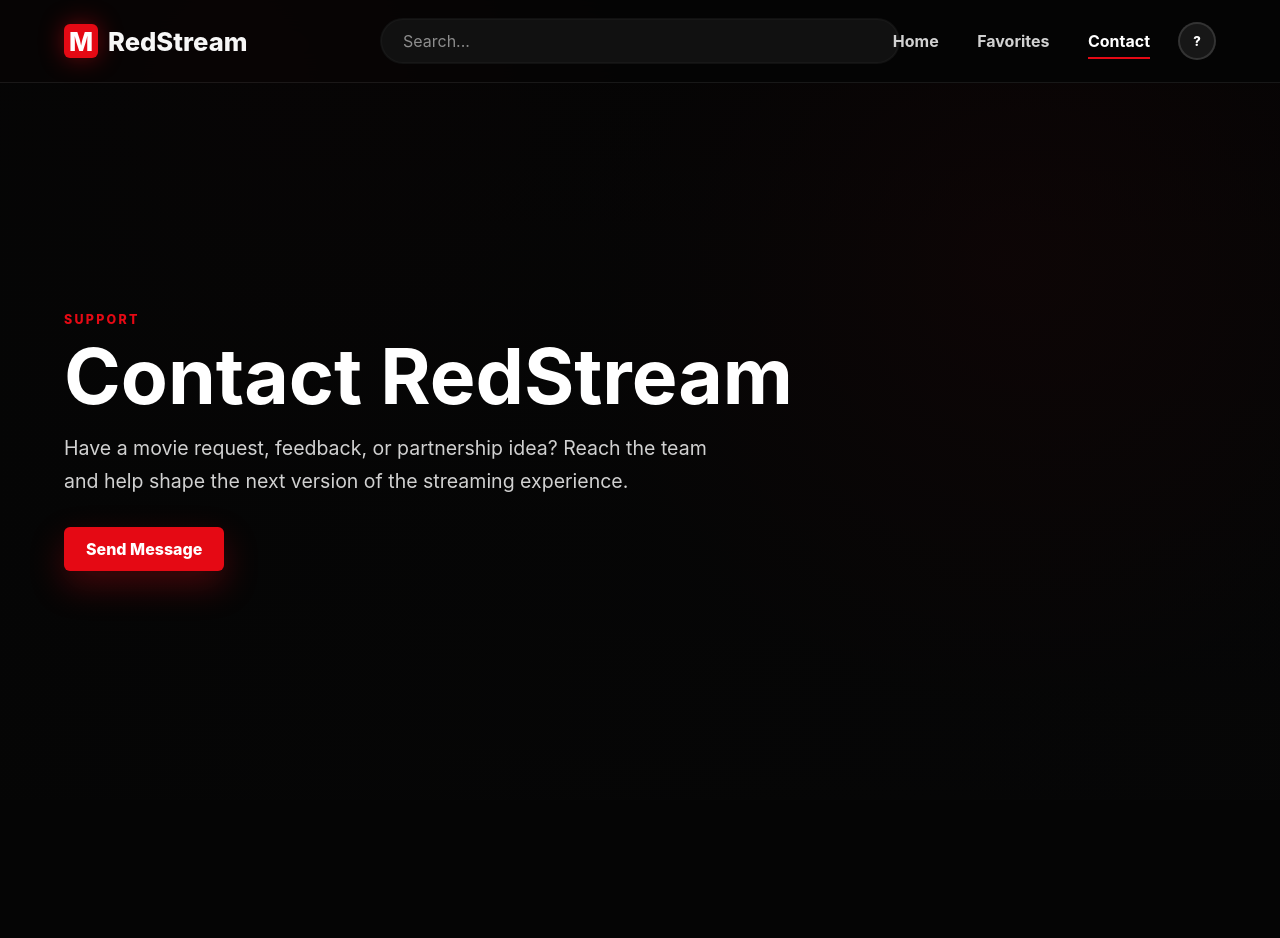
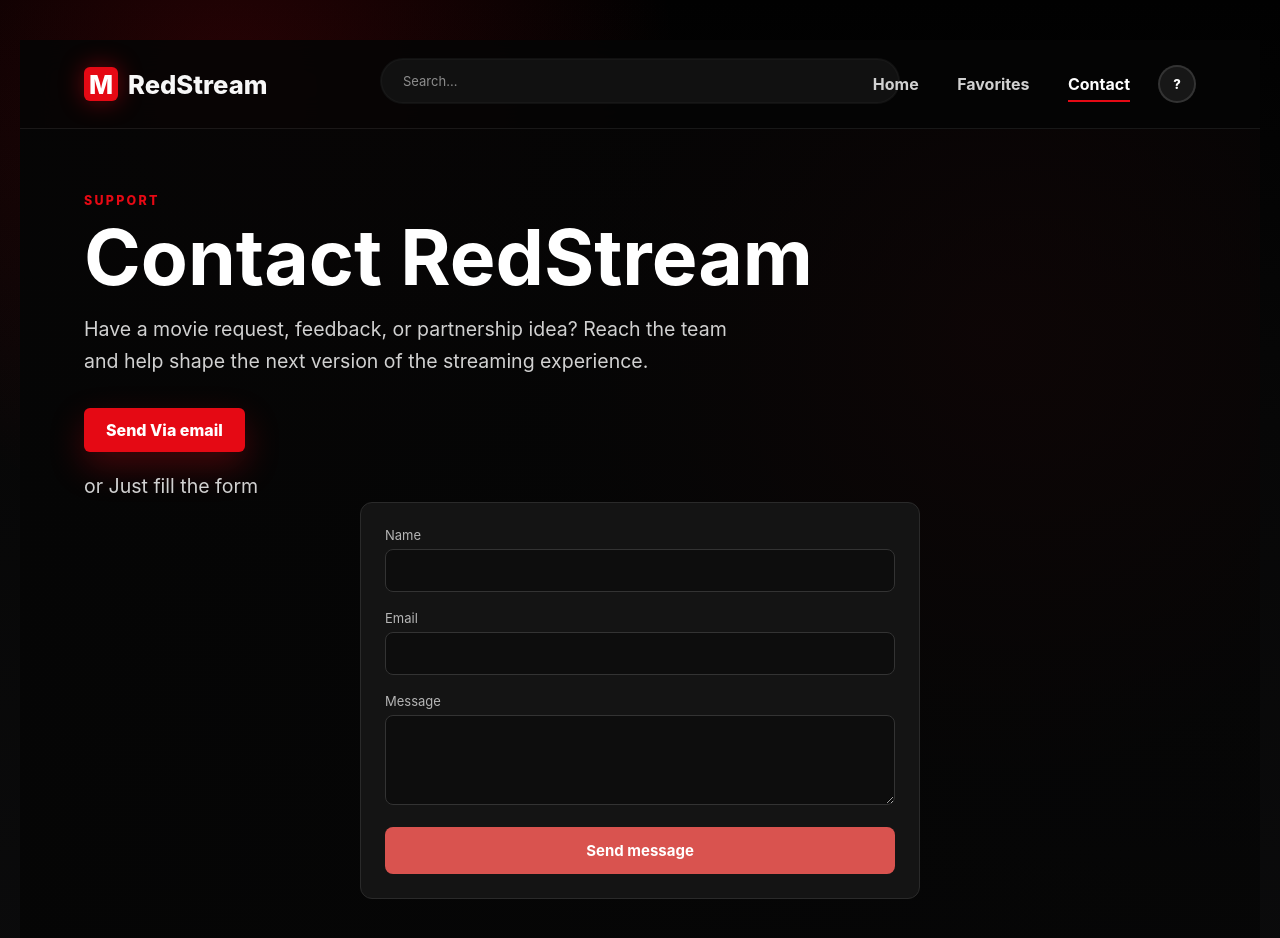
Before and after one commit to isaacydk/movie-streaming-website, a React (Vite) app in the folder movie-streaming-site/: page /contact in a window 1280 px wide. Shown: the top 938 px of the page. Before the commit the page ends 800 px from the top, so only its background shows below. Built offline with nearby package versions, Linux system fonts and the light colour scheme.

Commit message:
add additional discriptions to the player page,  fix the navigation bar and integrate Kalid's contact page

```diff
--- a/movie-streaming-site/src/components/Navbar.jsx
+++ b/movie-streaming-site/src/components/Navbar.jsx
@@ -19,7 +19,7 @@ export function Navbar({ activePage }) {
 
   return (
     <header className="navbar">
-      <Link to='/' className='brand'>
+      <Link to='/home' className='brand'>
         <span className="brand-mark">M</span>
         <span>RedStream</span>
       </Link>
@@ -30,7 +30,7 @@ export function Navbar({ activePage }) {
 
       <div className="nav-actions">
         <nav className='nav-links'>
-          <Link className={activePage === 'home' ? 'active' : ''} to='/'>Home</Link>
+          <Link className={activePage === 'home' ? 'active' : ''} to='/home'>Home</Link>
           <Link className={activePage === 'favorites' ? 'active' : ''} to='/favorites'>Favorites</Link>
           <Link className={activePage === 'contact' ? 'active' : ''} to='/contact'>Contact</Link>
         </nav>
--- /dev/null
+++ b/movie-streaming-site/src/pages/Contact.css
@@ -0,0 +1,202 @@
+/* ===== RedStream shared styles ===== */
+
+* {
+  box-sizing: border-box;
+}
+
+body {
+  margin: 0;
+  padding: 40px 20px;
+  background-color: #0d0d0d;
+  color: #e6e6e6;
+  font-family: -apple-system, "Segoe UI", Roboto, Arial, sans-serif;
+}
+
+.page {
+  max-width: 700px;
+  margin: 0 auto;
+}
+
+h1 {
+  font-size: 28px;
+  margin-bottom: 6px;
+}
+
+.subtitle {
+  color: #9a9a9a;
+  font-size: 14px;
+  margin-bottom: 30px;
+}
+
+.card {
+  width: min(100%, 560px);
+  margin: 0 auto;
+  display: block;
+  background-color: #141414;
+  border: 1px solid #2a2a2a;
+  border-radius: 12px;
+  padding: 24px;
+}
+
+.card-label {
+  font-size: 12px;
+  font-weight: bold;
+  letter-spacing: 1px;
+  color: #9a9a9a;
+  margin-bottom: 20px;
+  text-transform: uppercase;
+}
+
+label {
+  display: block;
+  font-size: 13px;
+  color: #b5b5b5;
+  margin-bottom: 6px;
+}
+
+input[type="text"],
+input[type="email"],
+textarea {
+  width: 100%;
+  background-color: #0d0d0d;
+  border: 1px solid #333;
+  border-radius: 8px;
+  padding: 12px;
+  color: #f0f0f0;
+  font-size: 14px;
+  margin-bottom: 18px;
+  font-family: inherit;
+}
+
+input:focus,
+textarea:focus {
+  outline: none;
+  border-color: #d9534f;
+}
+
+textarea {
+  min-height: 90px;
+  resize: vertical;
+}
+
+button.send-btn {
+  width: 100%;
+  background-color: #d9534f;
+  color: #ffffff;
+  border: none;
+  border-radius: 8px;
+  padding: 14px;
+  font-size: 15px;
+  font-weight: bold;
+  cursor: pointer;
+}
+
+button.send-btn:hover {
+  background-color: #c9302c;
+}
+
+/* Confirmation banner shown after sending a message */
+.confirmation {
+  display: none;
+  margin-top: 16px;
+  padding: 12px;
+  background-color: #1c3a24;
+  border: 1px solid #2e6b3e;
+  color: #8fd19e;
+  border-radius: 8px;
+  font-size: 14px;
+  text-align: center;
+}
+
+/* ===== Admin inbox ===== */
+.inbox-list {
+  display: flex;
+  flex-direction: column;
+  gap: 10px;
+}
+
+.inbox-item {
+  background-color: #1a1a1a;
+  border: 1px solid #2a2a2a;
+  border-radius: 8px;
+  padding: 14px 16px;
+  cursor: pointer;
+}
+
+.inbox-item:hover {
+  border-color: #d9534f;
+}
+
+.inbox-row {
+  display: flex;
+  justify-content: space-between;
+  align-items: baseline;
+}
+
+.inbox-name {
+  font-weight: bold;
+  font-size: 14px;
+}
+
+.inbox-time {
+  font-size: 12px;
+  color: #8a8a8a;
+  white-space: nowrap;
+}
+
+.inbox-preview {
+  font-size: 13px;
+  color: #b5b5b5;
+  margin-top: 4px;
+  white-space: nowrap;
+  overflow: hidden;
+  text-overflow: ellipsis;
+}
+
+.inbox-email {
+  font-size: 12px;
+  color: #7a7a7a;
+  margin-top: 4px;
+}
+
+.empty-inbox {
+  color: #7a7a7a;
+  font-size: 14px;
+  text-align: center;
+  padding: 30px 0;
+}
+
+.top-bar {
+  display: flex;
+  justify-content: space-between;
+  align-items: center;
+}
+
+.small-link {
+  color: #9a9a9a;
+  font-size: 13px;
+  text-decoration: none;
+  border: 1px solid #333;
+  padding: 6px 12px;
+  border-radius: 6px;
+}
+
+.small-link:hover {
+  border-color: #d9534f;
+  color: #fff;
+}
+
+.clear-btn {
+  background: none;
+  border: 1px solid #4a2222;
+  color: #d9534f;
+  padding: 6px 12px;
+  border-radius: 6px;
+  font-size: 12px;
+  cursor: pointer;
+  margin-top: 16px;
+}
+
+.clear-btn:hover {
+  background-color: #2a1414;
+}
--- a/movie-streaming-site/src/pages/Contact.jsx
+++ b/movie-streaming-site/src/pages/Contact.jsx
@@ -1,4 +1,5 @@
 import { Navbar } from "../components/Navbar"
+import './Contact.css'
 
 function Contact() {
   return (
@@ -12,9 +13,40 @@ function Contact() {
           help shape the next version of the streaming experience.
         </p>
         <a className="primary-button" href="mailto:hello@redstream.example">
-          Send Message
+          Send Via email
         </a>
+
+        <p>or Just fill the form</p>
+
+
+        {/* kalid */}
+
+
+        <div class="card">
+          <form id="contactForm">
+            <label for="name">Name</label>
+            <input type="text" id="name" required />
+
+            <label for="email">Email</label>
+            <input type="email" id="email" required />
+
+            <label for="message">Message</label>
+            <textarea id="message" required></textarea>
+
+            <button type="submit" class="send-btn">Send message</button>
+          </form>
+
+          <div class="confirmation" id="confirmation">
+            ✅ Your message was sent! The admin team will see it in their inbox.
+          </div>
+
+
+
+        </div >
       </section>
+
+
+
     </>
   )
 }
--- a/movie-streaming-site/src/pages/Player.jsx
+++ b/movie-streaming-site/src/pages/Player.jsx
@@ -89,6 +89,22 @@ function Player() {
                   <span>Subtitles</span>
                   <strong>{movie.subtitles}</strong>
                 </div>
+                <div>
+                  <span>Maturity</span>
+                  <strong>{movie.maturity}</strong>
+                </div>
+                <div>
+                  <span>Release year</span>
+                  <strong>{movie.releaseYear}</strong>
+                </div>
+                <div>
+                  <span>Run time</span>
+                  <strong>{movie.runtime}</strong>
+                </div>
+                <div>
+                  <span>Genre</span>
+                  <strong>{movie.genre}</strong>
+                </div>
               </div>
 
               {/* <div className="player-summary-strip">
```
